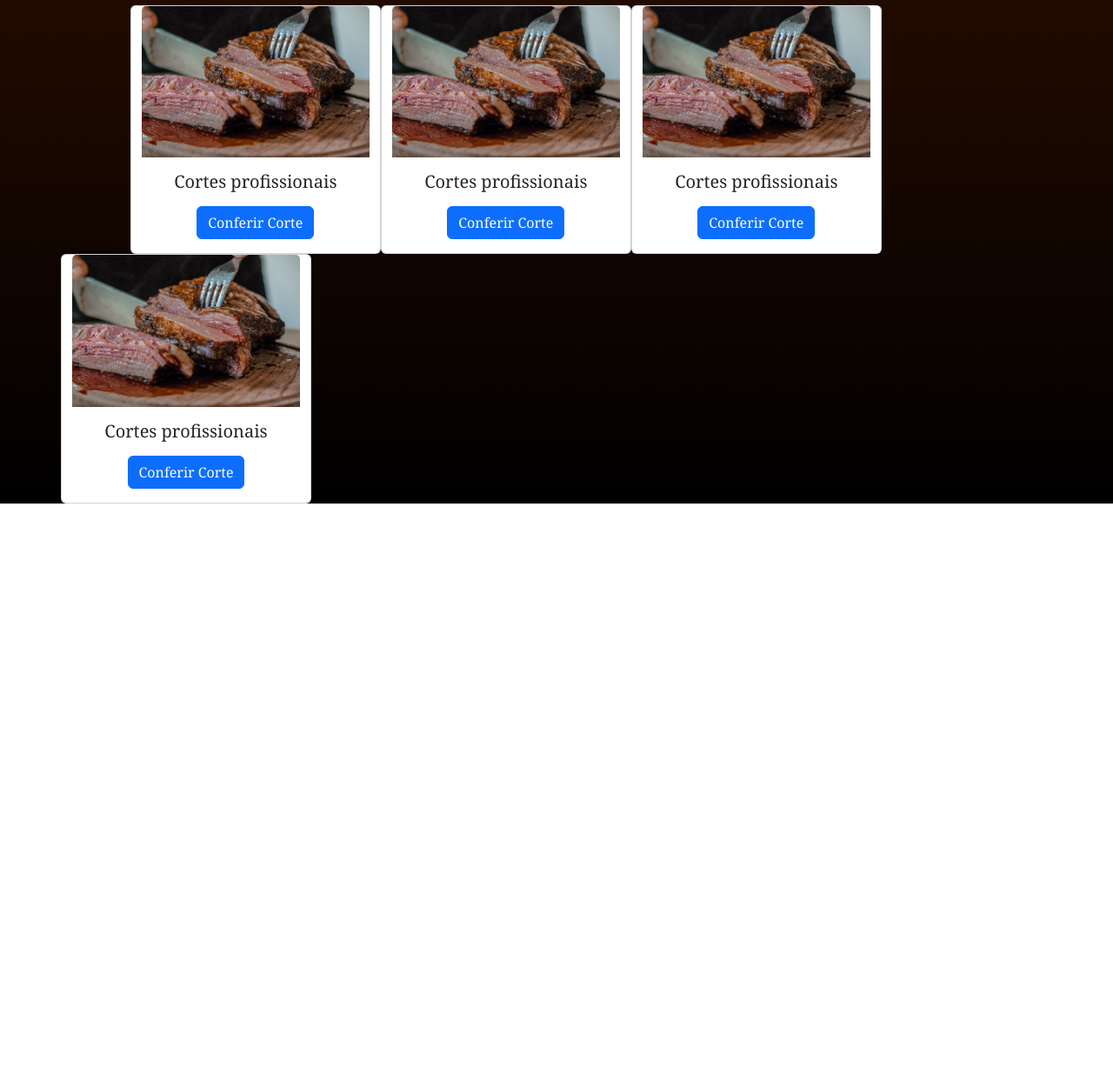
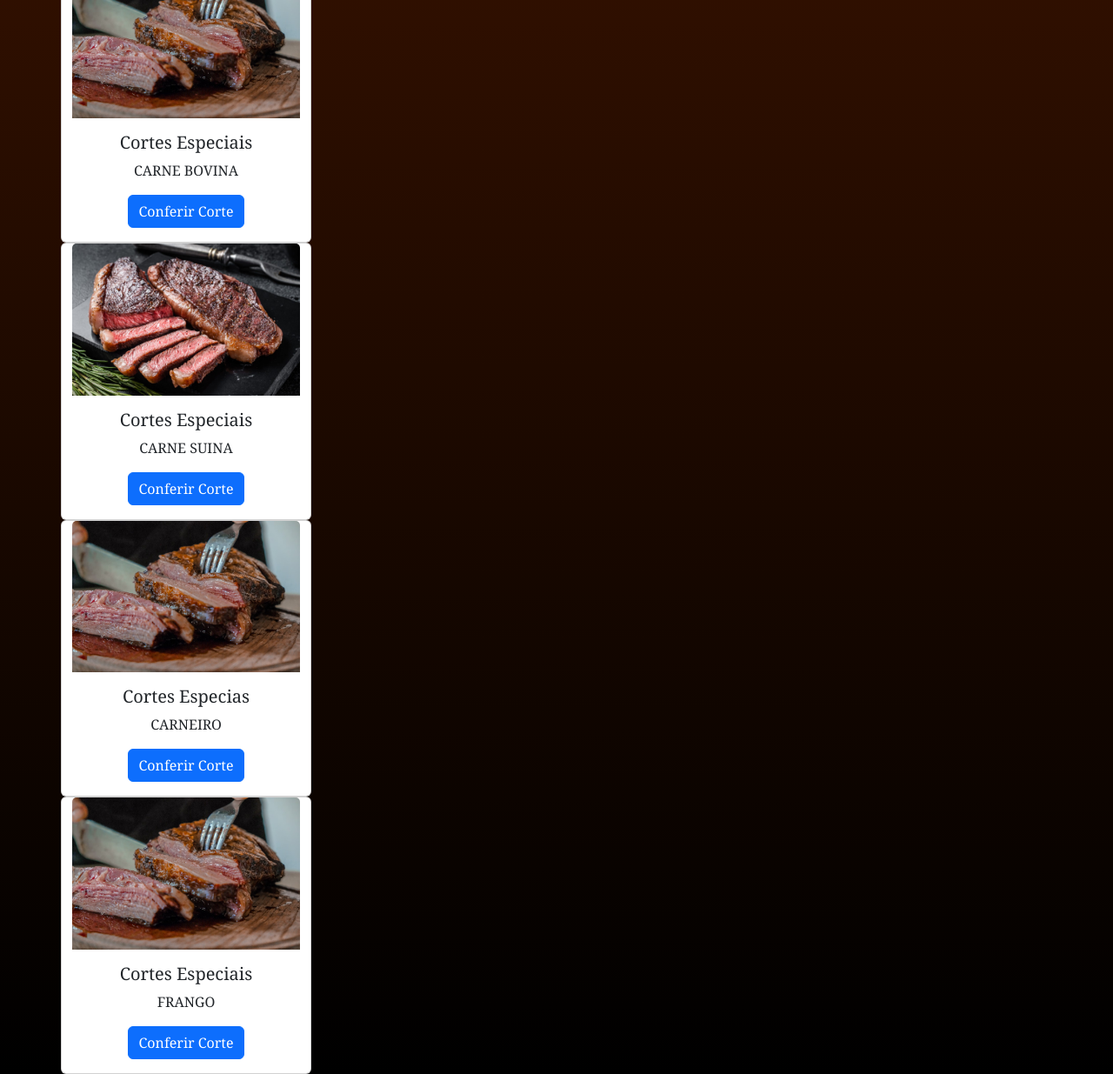
Before and after one commit to ClaudioClayJ/SuperCarnesMarciano, a plain HTML site: page index.html in a window 1280 px wide. Shown: the part 706-1941 px from the top of the page at 87% size. Before the commit the page ends 1285 px from the top, so only its background shows below. Drawn offline with Linux system fonts and the light colour scheme.

Commit message:
trabalhando cards

```diff
--- a/index.html
+++ b/index.html
@@ -22,8 +22,8 @@
       <div class="col-3 offset-5">
         <h4 style="color: white; text-align: end;">Redes sociais</h4>
         <p style="text-align: end; padding-right: 14%;">
-          <img class="sociais" src="./imagens/redes sociais/instagram.png.svg" alt="">
-          <img class="sociais" src="./imagens/redes sociais/facebook.svg" alt="">
+          <a href="https://www.instagram.com"><img class="sociais" src="./imagens/redes sociais/instagram.png.svg" alt=""></a>
+          <a href="https://www.facebook.com/campaign/landing.php?&campaign_id=1661784632&extra_1=s|c|513440386732|e|facebook|&placement=&creative=513440386732&keyword=facebook&partner_id=googlesem&extra_2=campaignid%3D1661784632%26adgroupid%3D63686352403%26matchtype%3De%26network%3Dg%26source%3Dnotmobile%26search_or_content%3Ds%26device%3Dc%26devicemodel%3D%26adposition%3D%26target%3D%26targetid%3Dkwd-541132862%26loc_physical_ms%3D1001780%26loc_interest_ms%3D%26feeditemid%3D%26param1%3D%26param2%3D&gad_source=1&gclid=EAIaIQobChMIwdCg__KvhAMV52NIAB3DRAB4EAAYASAAEgJwDvD_BwE"><img class="sociais" src="./imagens/redes sociais/facebook.svg" alt=""></a>
         </p>
       </div>
     </div>
@@ -78,38 +78,46 @@
         <!-- fim do carrossel -->
       </div>
     </div>
+    <div style="margin-top: 3%;" class="row">
+      <div class="col-6">
         <div style="margin-top: 5%; text-align: center; " class="row">
-      <div class="card" style="width: 18rem; margin-left: 7%;">
+          <div class="card" style="width: 18rem">
             <img src="./imagens/carne unsplash.png" class="card-img-top" alt="...">
             <div class="card-body">
-          <h5 class="card-title">Cortes profissionais</h5>
-          <p class="card-text"></p>
+              <h5 class="card-title">Cortes Especiais</h5>
+              <p class="card-text">CARNE BOVINA</p>
+              <a href="#" class="btn btn-primary">Conferir Corte</a>
+            </div>
+          </div>
+          <div class="card" style="width: 18rem;">
+            <img src="./imagens/picanha.jpg" class="card-img-top" alt="...">
+            <div class="card-body">
+              <h5 class="card-title">Cortes Especiais</h5>
+              <p class="card-text">CARNE SUINA</p>
               <a href="#" class="btn btn-primary">Conferir Corte</a>
             </div>
           </div>
           <div class="card" style="width: 18rem;">
             <img src="./imagens/carne unsplash.png" class="card-img-top" alt="...">
             <div class="card-body">
-          <h5 class="card-title">Cortes profissionais</h5>
-          <p class="card-text"></p>
-          <a href="#" class="btn btn-primary">Conferir Corte</a>
-        </div>
-      </div>
-      <div class="card" style="width: 18rem;">
-        <img src="./imagens/carne unsplash.png" class="card-img-top" alt="...">
-        <div class="card-body">
-          <h5 class="card-title">Cortes profissionais</h5>
-          <p class="card-text"></p>
+              <h5 class="card-title">Cortes Especias</h5>
+              <p class="card-text">CARNEIRO</p>
               <a href="#" class="btn btn-primary ">Conferir Corte</a>
             </div>
           </div>
           <div class="card" style="width: 18rem;">
             <img src="./imagens/carne unsplash.png" class="card-img-top" alt="...">
             <div class="card-body">
-          <h5 class="card-title">Cortes profissionais</h5>
-          <p class="card-text"></p>
+              <h5 class="card-title">Cortes Especiais</h5>
+              <p class="card-text">FRANGO</p>
               <a href="#" class="btn btn-primary">Conferir Corte</a>
             </div>
+          </div>
+        </div>
+      </div>
+      <div style="text-align: center;" class="col">
+        <h1>Localicades</h1>
+
       </div>
     </div>
   </div>
--- a/supercarnes.css
+++ b/supercarnes.css
@@ -1,6 +1,6 @@
 .img{
-    width: 800px;
-    height: 500px;
+    width: 60%;
+    height: 450px;
     margin-left: 20%;
     border-radius: 3%;
     border: solid rgb(255, 255, 255) 2px;
@@ -11,17 +11,19 @@
     border-radius: 5%;
 
 }
-.hover{
+.link{
     width: 20%;
     height: 20%;
     cursor: pointer;
+    font-size:100%;
 }
 body{
     background-image: linear-gradient(rgb(74, 24, 0),black);
 }
 .row,#carouselExampleDark,.container{
-     background-color:rgba(255, 0, 0, 0);
+     background-color:rgba(255, 255, 255, 0);
      font-family: Georgia, 'Times New Roman', Times, serif;
+     color: white;
 }
 .row1{
     background-color: black;
```
Lines whose indentation alone changed are shown as unchanged.
